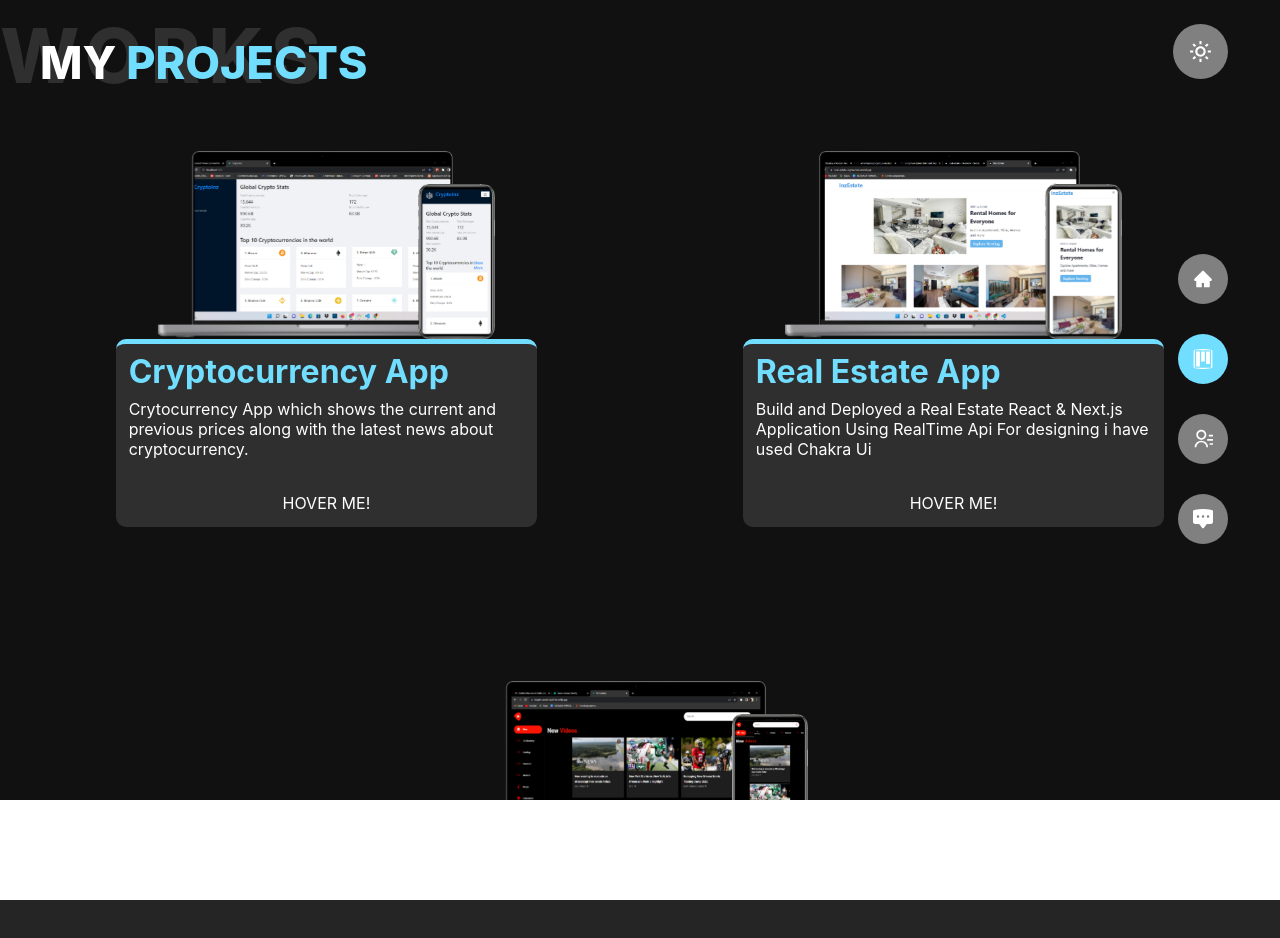
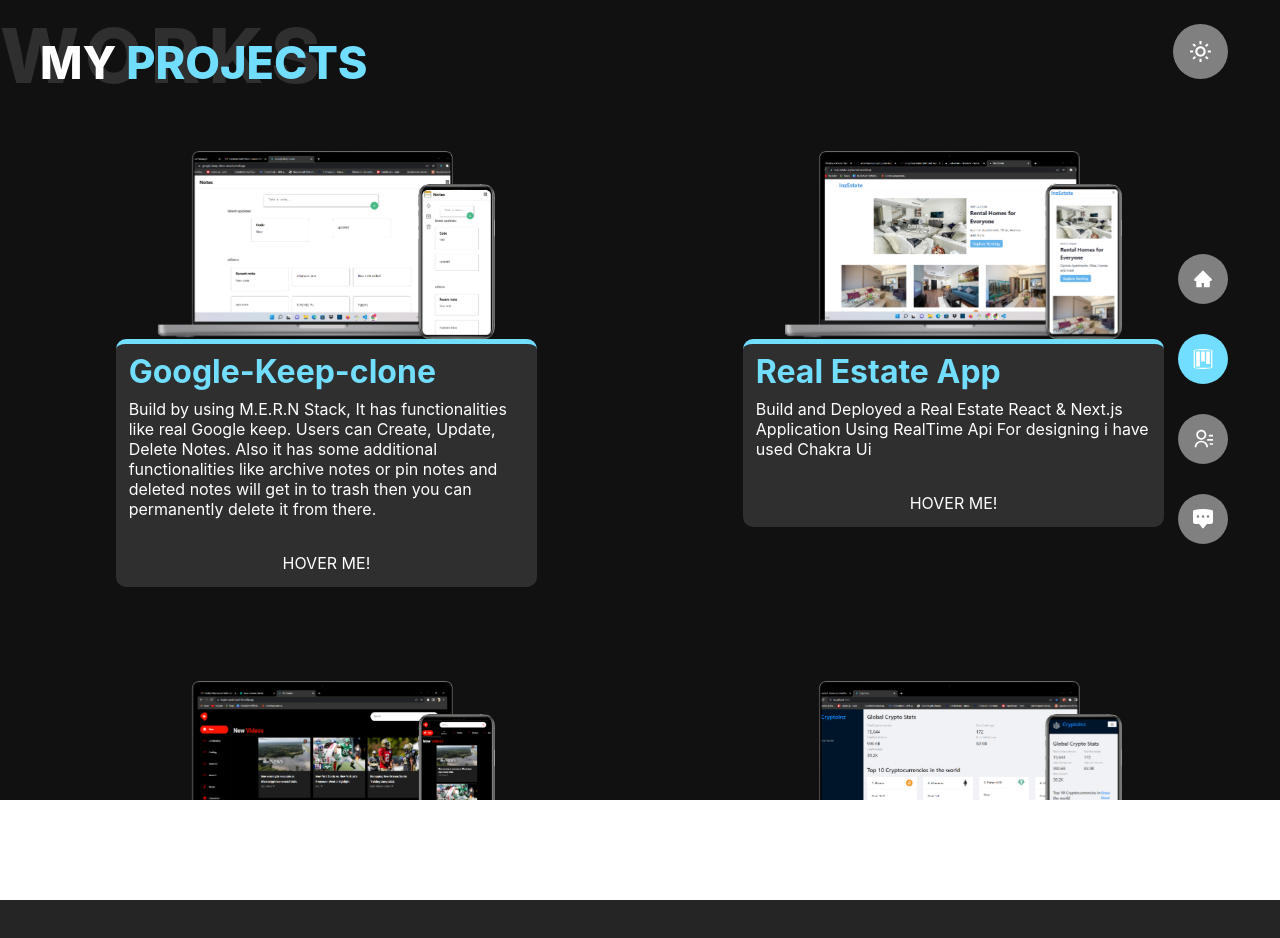
Before and after one commit to innzz/my-react-portfolio, a React (Create React App) app: page /projects in a window 1280 px wide. Shown: the top 938 px of the page. Built offline with nearby package versions, Linux system fonts and the light colour scheme.

Commit message:
Added new project Google-Keep-Clone

```diff
--- a/src/assets/ProjectsArray/ProjectsArray.js
+++ b/src/assets/ProjectsArray/ProjectsArray.js
@@ -1,16 +1,17 @@
 import youtubeClone from '../images/youtube-clone.png';
 import realEstateApp from '../images/real-Estate-app.png';
 import cryptoApp from '../images/crypto-app.png';
+import GoogleKeepClone from '../images/google-keep-clone.png';
 
 
 export const ProjectsArray = [
     {
         row: [
             {
-                name: 'Cryptocurrency App',
-                desc: 'Crytocurrency App which shows the current and previous prices along with the latest news about cryptocurrency.',
-                link: 'https://crypto-app-innzz.vercel.app',
-                image: cryptoApp
+                name: 'Google-Keep-clone',
+                desc: 'Build by using M.E.R.N Stack, It has functionalities like real Google keep. Users can Create, Update, Delete Notes. Also it has some additional functionalities like archive notes or pin notes and deleted notes will get in to trash then you can permanently delete it from there. ',
+                link: 'https://google-keep-clone-woad.vercel.app/',
+                image: GoogleKeepClone
             },
             {
                 name: 'Real Estate App',
@@ -28,6 +29,12 @@ export const ProjectsArray = [
                 link: 'https://bright-cendol-6ad010.netlify.app/',
                 image: youtubeClone
             },
+            {
+                name: 'Cryptocurrency App',
+                desc: 'Crytocurrency App which shows the current and previous prices along with the latest news about cryptocurrency.',
+                link: 'https://crypto-app-innzz.vercel.app',
+                image: cryptoApp
+            },
         ]
     }
 
```
Also changed, not shown: src/assets/images/google-keep-clone.png (added), 1 other file (tests, documents, lock files or other folders).
